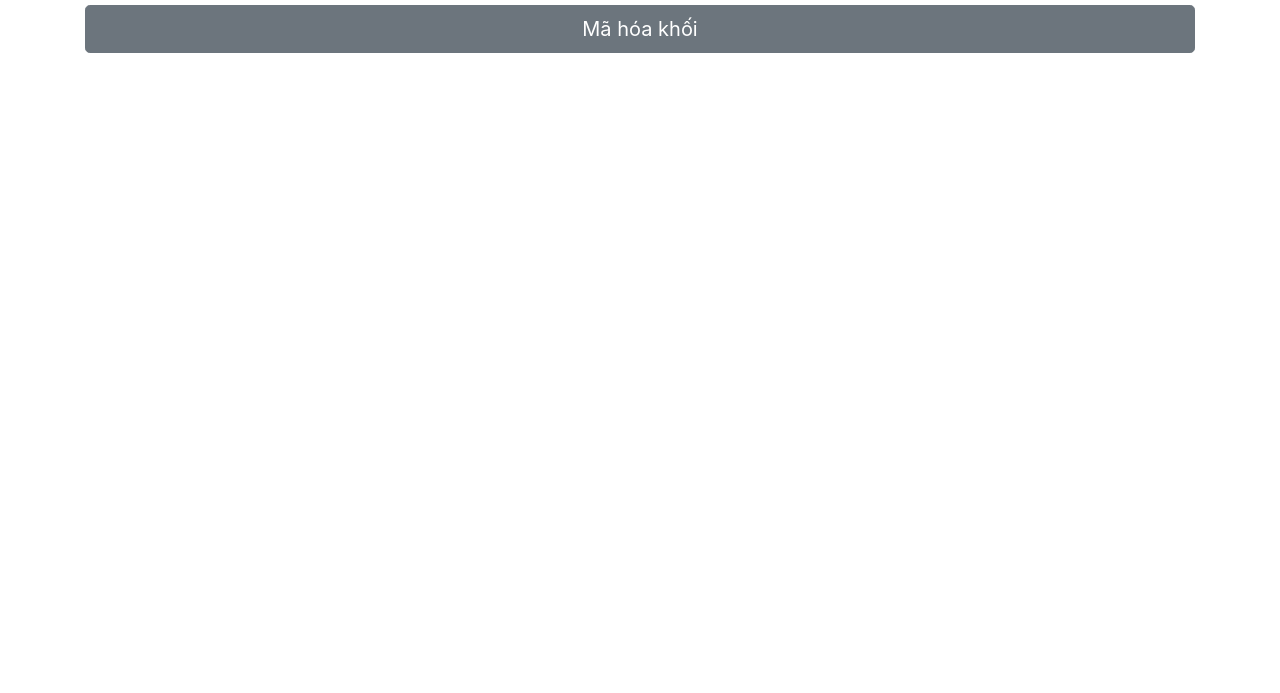
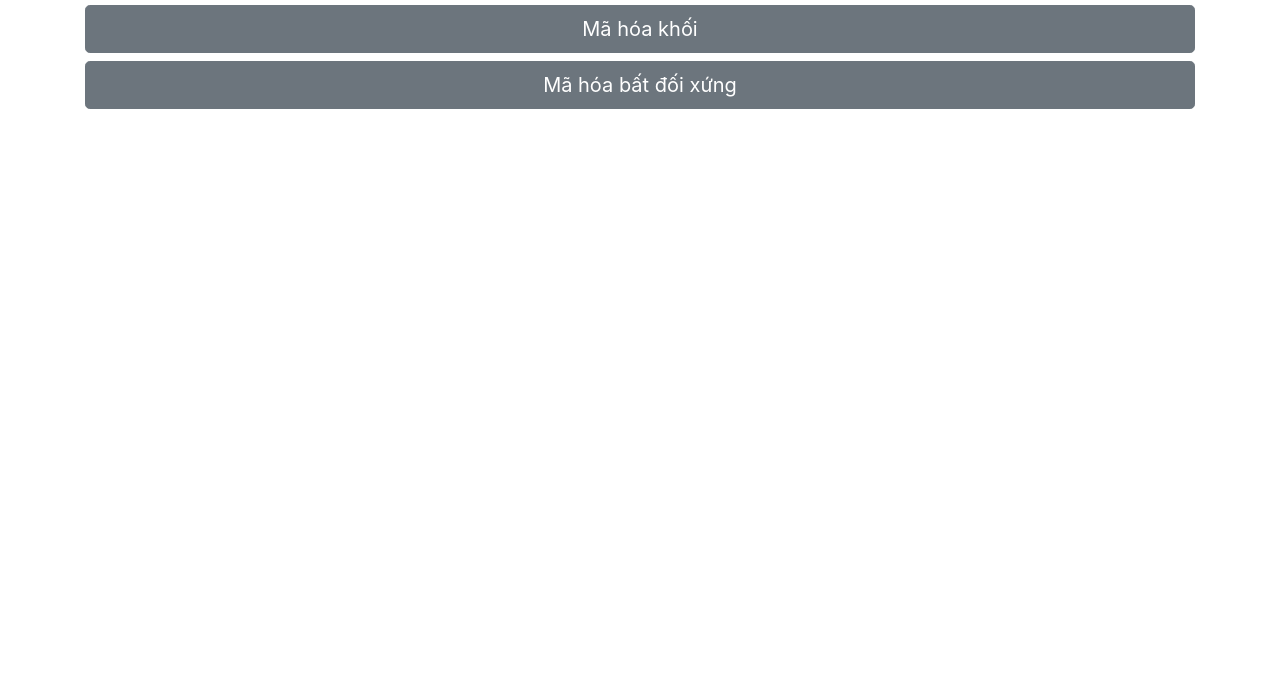
Before and after one commit to Minhne2194/PMCipher, a plain HTML site: page B2/index.html in a window 1280 px wide. Shown: the part 107-800 px from the top of the page. Drawn offline with nearby package versions, Linux system fonts and the light colour scheme.

Commit message:
Update index.html

```diff
--- a/B2/index.html
+++ b/B2/index.html
@@ -12,6 +12,7 @@
         <div class="section">
             <button class="btn btn-primary btn-lg btn-block" onclick="location.href='codien.html'">Mã hóa cổ điển</button>
             <button class="btn btn-secondary btn-lg btn-block" onclick="location.href='mahoakhoi.html'">Mã hóa khối</button>
+            <button class="btn btn-secondary btn-lg btn-block" onclick="location.href='mahoabatdoixung.html'">Mã hóa bất đối xứng</button>
         </div>
     </div>
 </body>
```
